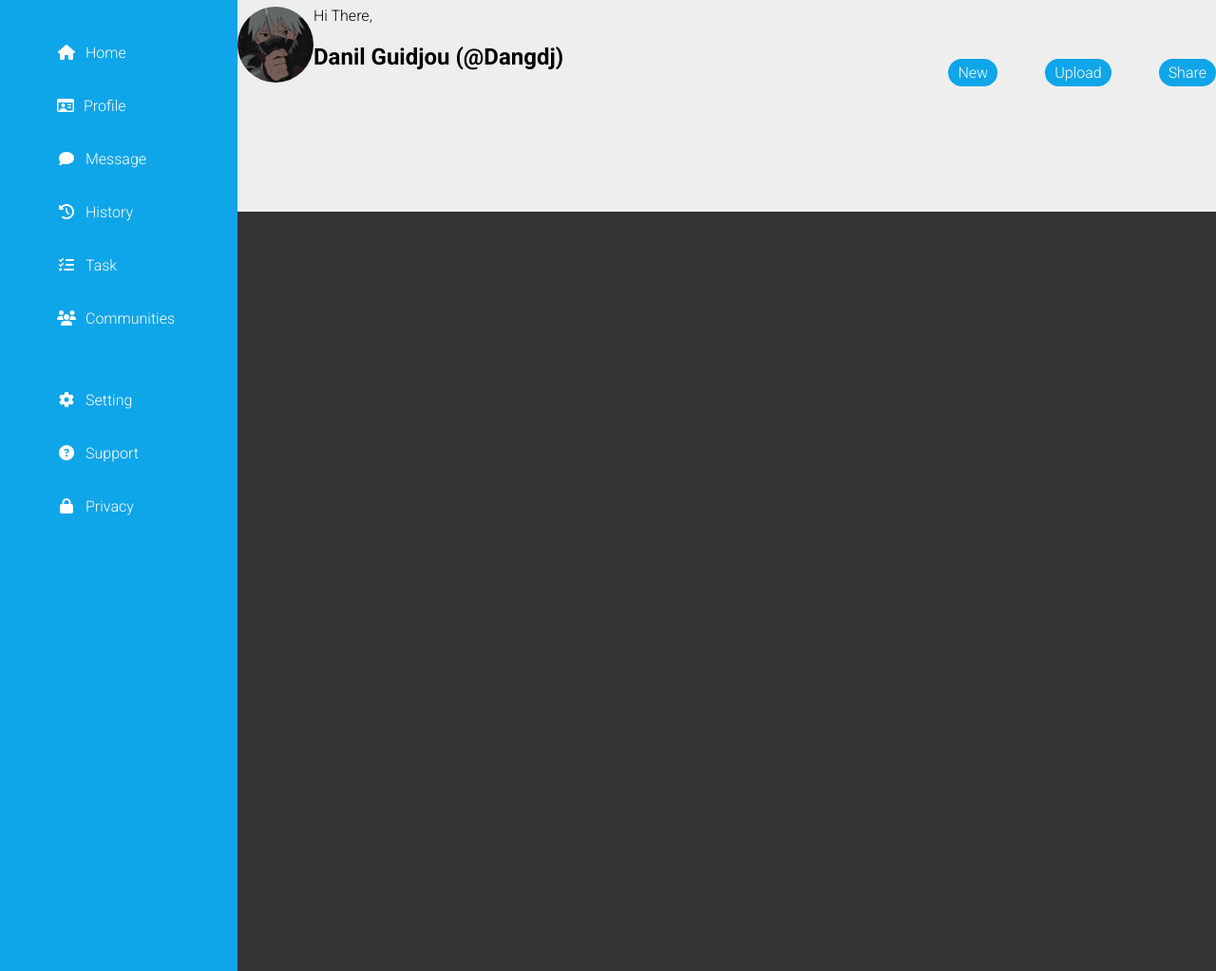
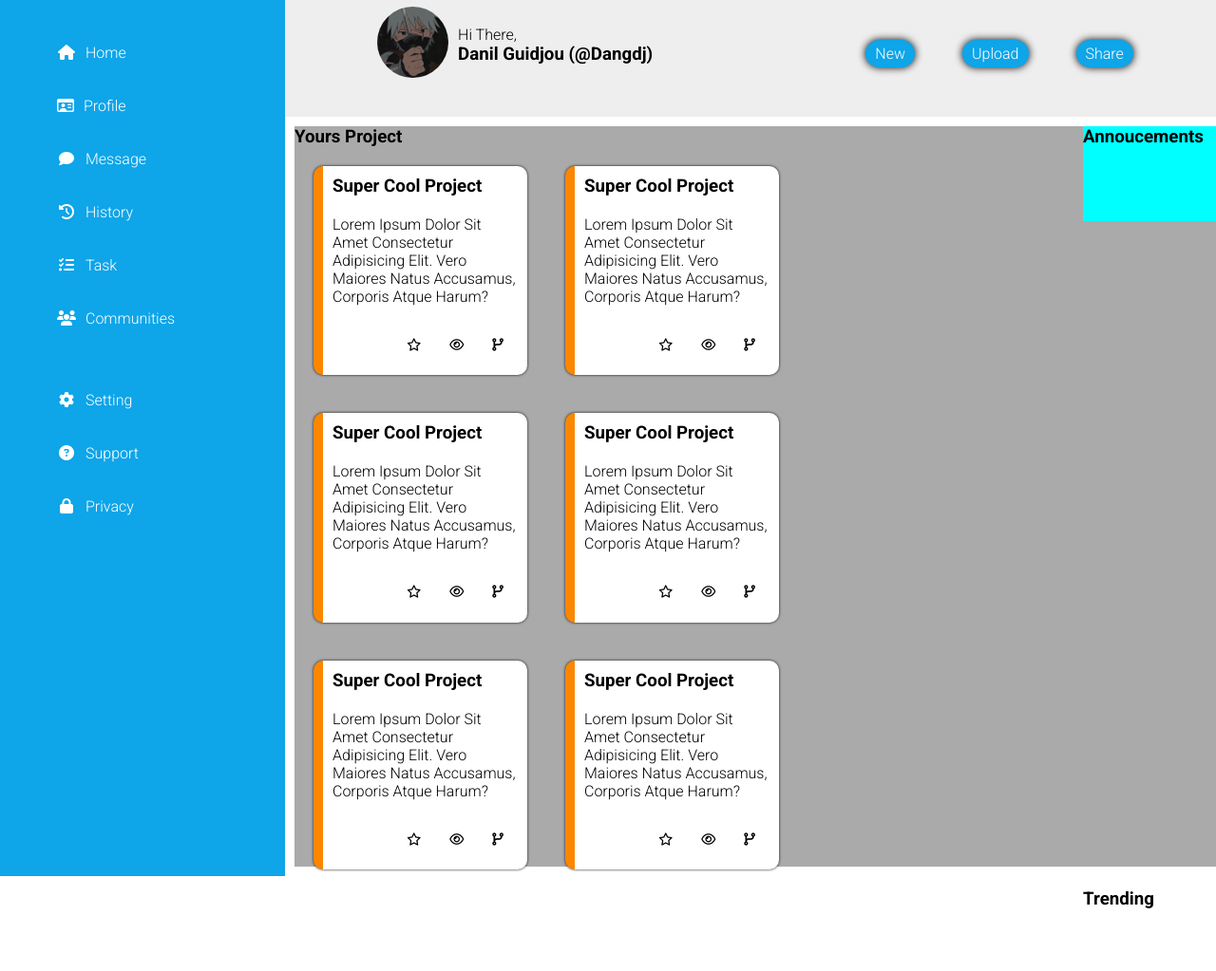
Before and after one commit to D4NIL122IQ/TOP-Admin-Dashboard, a plain HTML site: page index.html in a window 1280 px wide. Shown: the part 77-1100 px from the top of the page at 95% size. After the commit the page ends 1035 px from the top, so only its background shows below. Drawn offline with Linux system fonts and the light colour scheme.

Commit message:
Sidebar&TopbarFINISH

```diff
--- a/index.html
+++ b/index.html
@@ -36,16 +36,16 @@
         <div class="info">
            <i class="fa-solid fa-bell"></i>
 
-           <div class="pp"> <img src="./assets/_ 𝘒𝘢𝘬𝘢𝘴𝘩𝘪.jpeg" alt="kakashi-pp" class="min-PP" width="60px"></div>
+           <div class="pp"> <img src="./assets/_ 𝘒𝘢𝘬𝘢𝘴𝘩𝘪.jpeg" alt="kakashi-pp" class="min-PP" width="50px"></div>
            <div class="username"> <H3 class="profil">danil guidjou</H3></div>
         </div>
         </div>
         <div class="bottom">
             <div class="user">
-                <div class="pp-prin"><img src="./assets/_ 𝘒𝘢𝘬𝘢𝘴𝘩𝘪.jpeg" alt="kakashi-pp" class="max-PP" width="80px"> </div>
+                <div class="pp-prin"><img src="./assets/_ 𝘒𝘢𝘬𝘢𝘴𝘩𝘪.jpeg" alt="kakashi-pp" class="max-PP" width="75px"> </div>
                 <div class="information">
-                    <p>Hi there,</p>
-                    <h2>Danil guidjou (@dangdj)</h2>
+                    <div class="hi"><p>Hi there,</p></div>
+                    <h3>Danil guidjou (@dangdj)</h3>
                 </div>
 
             </div>
@@ -56,21 +56,73 @@
                </div>
         </div>
     </div>
-    <div class="main">
-        <!-- <div class="card-container">
-            <div class="card">grege</div>
-            <div class="card">adad</div>
-            <div class="card">dada</div>
-            <div class="card">dada</div>
+    <div class="main board">
+        <div class="project">
+            <H3>yours project</H3>
+        <div class="card-container">
+            <div class="card">
+                <div class="title"><H3>super cool project</H3></div>
+                <div class="text"><p>Lorem ipsum dolor sit amet consectetur adipisicing elit. Vero maiores natus accusamus, corporis atque harum? </p></div>
+                <div class="icon">
+                    <button><i class="fa-regular fa-star"></i></button>
+                    <button><i class="fa-regular fa-eye"></i></button>
+                    <button><i class="fas fa-code-branch"></i></button>
+                </div>
+            </div>
+            <div class="card">
+                <div class="title"><H3>super cool project</H3></div>
+                <div class="text"><p>Lorem ipsum dolor sit amet consectetur adipisicing elit. Vero maiores natus accusamus, corporis atque harum? </p></div>
+                <div class="icon">
+                    <button><i class="fa-regular fa-star"></i></button>
+                    <button><i class="fa-regular fa-eye"></i></button>
+                    <button><i class="fas fa-code-branch"></i></button>
+                </div>
+            </div>
+            <div class="card">
+                <div class="title"><H3>super cool project</H3></div>
+                <div class="text"><p>Lorem ipsum dolor sit amet consectetur adipisicing elit. Vero maiores natus accusamus, corporis atque harum? </p></div>
+                <div class="icon">
+                    <button><i class="fa-regular fa-star"></i></button>
+                    <button><i class="fa-regular fa-eye"></i></button>
+                    <button><i class="fas fa-code-branch"></i></button>
+                </div>
+            </div>
+            <div class="card">
+                <div class="title"><H3>super cool project</H3></div>
+                <div class="text"><p>Lorem ipsum dolor sit amet consectetur adipisicing elit. Vero maiores natus accusamus, corporis atque harum? </p></div>
+                <div class="icon">
+                    <button><i class="fa-regular fa-star"></i></button>
+                    <button><i class="fa-regular fa-eye"></i></button>
+                    <button><i class="fas fa-code-branch"></i></button>
+                </div>
+            </div>
+            <div class="card">
+                <div class="title"><H3>super cool project</H3></div>
+                <div class="text"><p>Lorem ipsum dolor sit amet consectetur adipisicing elit. Vero maiores natus accusamus, corporis atque harum? </p></div>
+                <div class="icon">
+                    <button><i class="fa-regular fa-star"></i></button>
+                    <button><i class="fa-regular fa-eye"></i></button>
+                    <button><i class="fas fa-code-branch"></i></button>
+                </div>
+            </div>
+            <div class="card">
+                <div class="title"><H3>super cool project</H3></div>
+                <div class="text"><p>Lorem ipsum dolor sit amet consectetur adipisicing elit. Vero maiores natus accusamus, corporis atque harum? </p></div>
+                <div class="icon">
+                    <button><i class="fa-regular fa-star"></i></button>
+                    <button><i class="fa-regular fa-eye"></i></button>
+                    <button><i class="fas fa-code-branch"></i></button>
+                </div>
+            </div>
         </div>
-
+    </div>
         <div class="anno">
-            ha
+            <h3>annoucements</h3>
         </div>
 
         <div class="trending">
-
-        </div> -->
+            <H3>trending</H3>
+        </div>
     </div>
 </div>
 </body>
--- a/style.css
+++ b/style.css
@@ -9,12 +9,12 @@
 .view{
     width: 100vw;
     display:grid;
-    grid-template-columns: 250px repeat(3,1fr);
-    grid-template-rows: repeat(1,300px) repeat(4,200px);
+    grid-template-columns: 300px repeat(3,1fr);
+    grid-template-rows: repeat(1,200px) repeat(4,200px);
     font-family: "Roboto", sans-serif;
     font-weight: 300;
-  font-style: normal;
-  text-transform: capitalize;
+    font-style: normal;
+    text-transform: capitalize;
 }
 
 .side-bar{
@@ -35,15 +35,11 @@ h2{
     text-align: left;
     margin-top: 30px;
 }
-.icon{
-    padding: 10px;
-}
 
 a{
     text-decoration: none;
     margin-top: 20px;
     margin-left: 50px;
-
 }
 
 a:hover{
@@ -76,6 +72,7 @@ i{
 }
 .max-PP{
     border-radius: 100%;
+    margin: 10px;
 }
 
 input{
@@ -87,68 +84,84 @@ input{
 
 .bottom , .user{
     display: flex;
-    justify-content: space-between;
     align-items: stretch;
+    justify-content: space-around;
+}
+.hi{
+    margin-top: 30px;
 }
 
 .btn-prof{
     display: flex;
-    align-items: flex-end;
-
+    align-items: center;
 }
 .btn-profile{
     background-color: #0ea5e9;
     border-radius: 20px;
     padding: 5px 10px;
+    box-shadow: 0px 0px 8px 0px black
 }
 .btn-profile:hover{
     text-decoration: none;
-    box-shadow: 0 0 0 black;
+    box-shadow: inset -12px -5px 20px 1px #0a4d5b;
 }
 
-
-
-
-
-
-
-
-
-
-
-
-
-
-
-
-
 .main{
-    background-color: #333;
+    width: 100%;
+    background-color: #AAA;
     grid-column-start: 2;
     grid-column-end: 5;
     grid-row-start: 2;
     grid-row-end:6;
-    display: grid;
-    grid-template-columns: repeat(3,1fr);
-    grid-template-rows: repeat(3,1fr);
+    margin: 10px;
 }
 
-/* .card-container{
-    grid-column-start: 1;
-    grid-column-end: 3;
-    grid-row-start: 1;
-    grid-row-end: 4;
+.board{
     display: grid;
-    background-color: #fff;
+    grid-template: auto 1fr / 2fr minmax(300px, 1fr);
 }
 
-/* .card{
-    width: 150px;
-    height: 100px;
-    background-color: #fff;
-} */
+.card-container{
+    grid-column-start: 1;
+    grid-column-end: 2;
+    grid-row-start: 1;
+    display: grid;
+    grid-template-columns: repeat(auto-fit , minmax(200px,1fr));
+    grid-template-rows: max-content;
+    gap: 40px;
+    margin: 20px;
+}
 
-/* .anno{
+.card{
+ background-color: #fff;
+    display: flex;
+    flex-direction: column;
+    border-radius: 10px;
+     box-shadow: 0px 0px 3px 0px #0c0c0c;
+    border-left: #fb8600 solid 10px;
+
+}
+.card:hover{
+    box-shadow: 0px 0px 10px 0px #0c0c0c;
+}
+.text , .title{
+    margin:10px;
+}
+.icon{
+    display: flex;
+    justify-content: flex-end;
+    margin: 10px;
+}
+button{
+    padding: 5px;
+    border: none;
+    background: none;
+}
+button:hover{
+    zoom: 1.1;
+    box-shadow:inset 0px 0px 14px 0px #fb8600;
+}
+ .anno{
     grid-column-start: 4;
     grid-column-end: 4;
     grid-row-start: 1;
@@ -156,4 +169,11 @@ input{
     background-color: aqua;
     width: 150px;
     height: 100px;
-}  */
+}
+
+.trending{
+    grid-column-start: 4;
+    grid-column-end: 4;
+    grid-row-start: 2;
+    grid-row-end: 3;
+}
```
